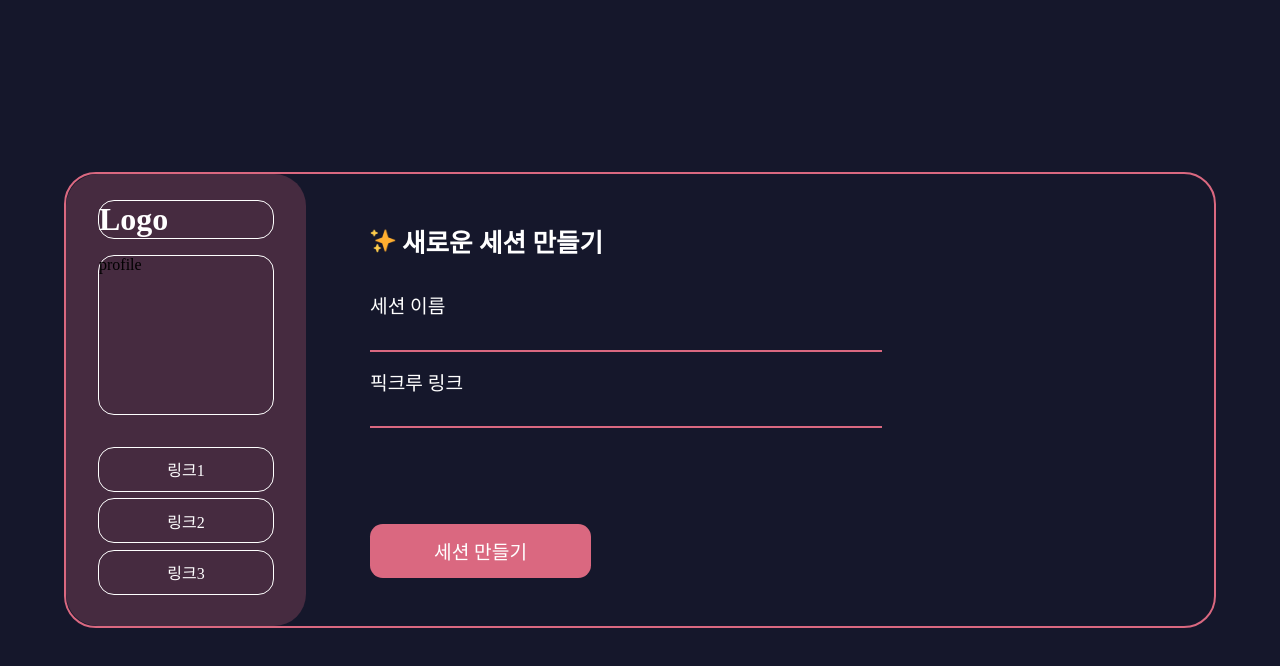
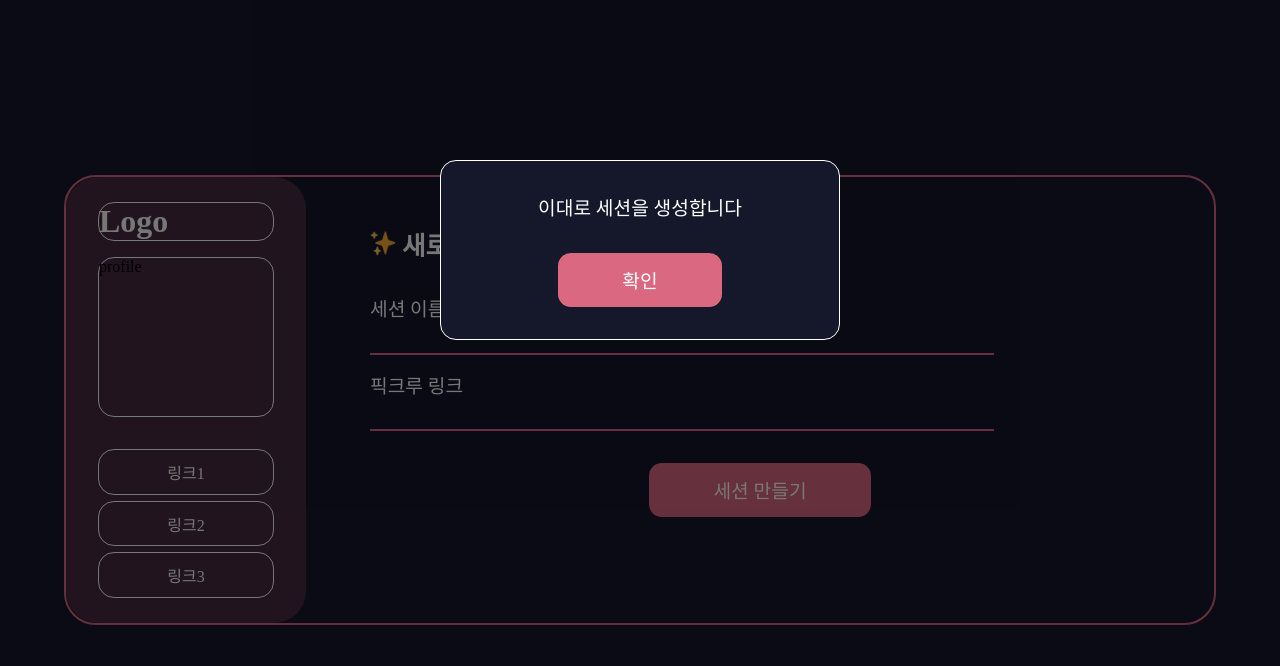
Before and after one commit to psst54/picrew-quiz, a Next.js app: page /makeSession in a window 1280 px wide. Both pictures are taken after a click on the button "세션 만들기". Shown: the top 666 px of the page. Built offline with nearby package versions, Linux system fonts and the light colour scheme; a web font is replaced by a local one.

Commit message:
💄 make session page ui

```diff
--- /dev/null
+++ b/src/app/makeSession/MakeSessionModal.tsx
@@ -0,0 +1,103 @@
+import react from "react";
+import Link from "next/link";
+
+import styled from "styled-components";
+import { colors } from "@styles/colors";
+import { Button } from "@styles/styles";
+
+const Container = styled.div`
+  display: flex;
+  justify-content: center;
+
+  width: 100%;
+`;
+const ConfirmButton = styled(Button)`
+  width: auto;
+  padding: 0.8rem 4rem;
+`;
+
+const ModalWrapper = styled.div`
+  position: relative;
+`;
+
+const Backdrop = styled.div`
+  position: fixed;
+  top: 0;
+  left: 0;
+
+  width: 100vw;
+  height: 100vh;
+
+  background: #0008;
+
+  z-index: 9;
+`;
+
+const Modal = styled.div`
+  display: flex;
+  flex-direction: column;
+  align-items: center;
+  gap: 2rem;
+
+  position: fixed;
+
+  padding: 2rem;
+  width: 80vw;
+  max-width: 400px;
+
+  background: ${colors.background};
+  border: 1px solid #fff;
+  border-radius: 1rem;
+
+  top: 20vh;
+  left: max(10vw, calc((100vw - 400px) / 2));
+
+  z-index: 10;
+`;
+const Description = styled.p`
+  color: ${colors.text.light};
+  font-size: 1.2rem;
+`;
+
+const MakeSessionModal = () => {
+  const [isOpen, setIsOpen] = react.useState(false);
+
+  return (
+    <Container>
+      <ConfirmButton
+        isPrimary
+        onClick={() => {
+          setIsOpen(true);
+          console.log("[debug]", "make session");
+        }}
+      >
+        세션 만들기
+      </ConfirmButton>
+
+      {isOpen && (
+        <ModalWrapper>
+          <Backdrop
+            onClick={() => {
+              setIsOpen(false);
+            }}
+          />
+          <Modal>
+            <Description>이대로 세션을 생성합니다</Description>
+            <Link href="/session?id=test" style={{ textDecoration: "none" }}>
+              <ConfirmButton
+                isPrimary
+                onClick={() => {
+                  setIsOpen(false);
+                }}
+              >
+                확인
+              </ConfirmButton>
+            </Link>
+          </Modal>
+        </ModalWrapper>
+      )}
+    </Container>
+  );
+};
+
+export default MakeSessionModal;
--- a/src/app/makeSession/page.tsx
+++ b/src/app/makeSession/page.tsx
@@ -5,18 +5,24 @@ import { Background } from "@styles/styles";
 
 import styled from "styled-components";
 import { colors } from "@styles/colors";
-import { Button } from "@styles/styles";
+import MakeSessionModal from "./MakeSessionModal";
 
 const Body = styled.div`
+  display: flex;
+  flex-direction: column;
+  gap: 2rem;
+
   width: 100%;
   padding: 3rem 4rem;
+
+  @media (max-width: 600px) {
+    padding: 3rem 2rem;
+  }
 `;
 
 const Title = styled.h1`
   display: flex;
   align-items: center;
-
-  margin-bottom: 2rem;
 
   color: ${colors.text.light};
   font-size: 1.6rem;
@@ -43,7 +49,7 @@ const InputTitle = styled.h2`
 `;
 const Input = styled.input`
   width: 80%;
-  max-width: 32rem;
+  max-width: 100%;
   min-width: 16rem;
   padding: 0.4rem 0;
   background: transparent;
@@ -53,12 +59,6 @@ const Input = styled.input`
   outline: none;
 
   color: ${colors.text.light};
-`;
-
-const SmallButton = styled(Button)`
-  width: auto;
-  padding: 0.8rem 4rem;
-  margin-top: 6rem;
 `;
 
 const MakeSession = () => {
@@ -83,16 +83,7 @@ const MakeSession = () => {
             </InputItem>
           </InputItems>
 
-          <SmallButton
-            isPrimary
-            onClick={() => {
-              console.log("[debug]", "make session");
-            }}
-          >
-            세션 만들기
-          </SmallButton>
-
-          {/* <Modal /> */}
+          <MakeSessionModal />
         </Body>
       </Frame>
     </Background>
--- /dev/null
+++ b/src/app/session/page.tsx
@@ -0,0 +1,5 @@
+const SessionPage = () => {
+  return <div>wefewf</div>;
+};
+
+export default SessionPage;
```
